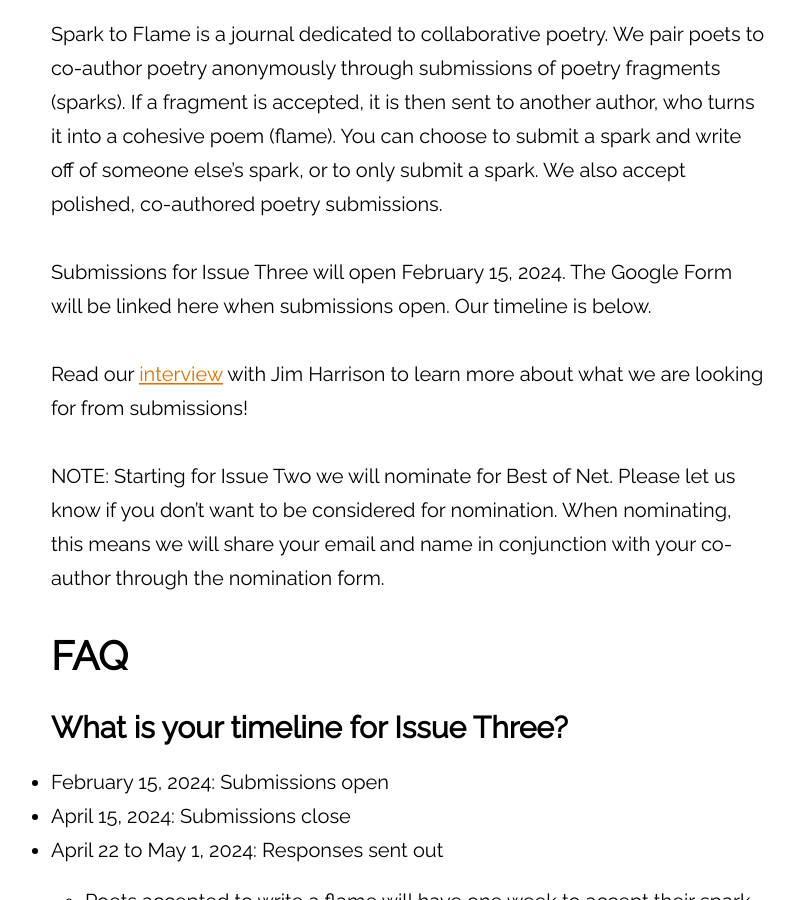
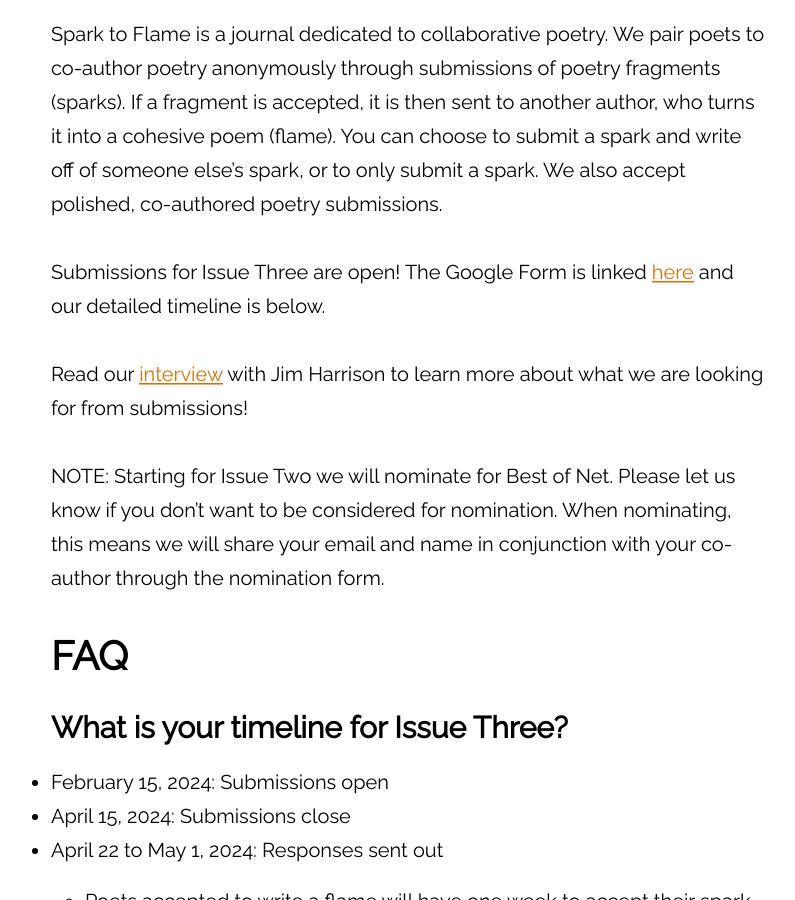
Before and after one commit to atmars77/atmars77.github.io, a Jekyll site: the page built from submit.md, in a window 1280 px wide and 900 px high, scrolled down 444 px. Shown: the whole window, without its empty margins (232-1027 px from the left). Built offline with Jekyll 4.4.1, drawn with Linux system fonts in a browser that asks for light colours; some of the changed text lies outside the part shown.

Commit message:
added google form to submit page

```diff
--- a/submit.md
+++ b/submit.md
@@ -8,7 +8,7 @@
 ---
 Spark to Flame is a journal dedicated to collaborative poetry. We pair poets to co-author poetry anonymously through submissions of poetry fragments (sparks). If a fragment is accepted, it is then sent to another author, who turns it into a cohesive poem (flame). You can choose to submit a spark and write off of someone else’s spark, or to only submit a spark. We also accept polished, co-authored poetry submissions.
 
-Submissions for Issue Three will open February 15, 2024. The Google Form will be linked here when submissions open. Our timeline is below.
+Submissions for Issue Three are open! The Google Form is linked [here](https://forms.gle/U6N8oTxkCgh8uK3i8) and our detailed timeline is below.
 
 Read our [interview](https://sixquestionsfor.blogspot.com/2023/10/Spark-To-Flame.html) with Jim Harrison to learn more about what we are looking for from submissions!
 
```
Also changed, not shown: other parts of submit.md (+1 -1 lines).
